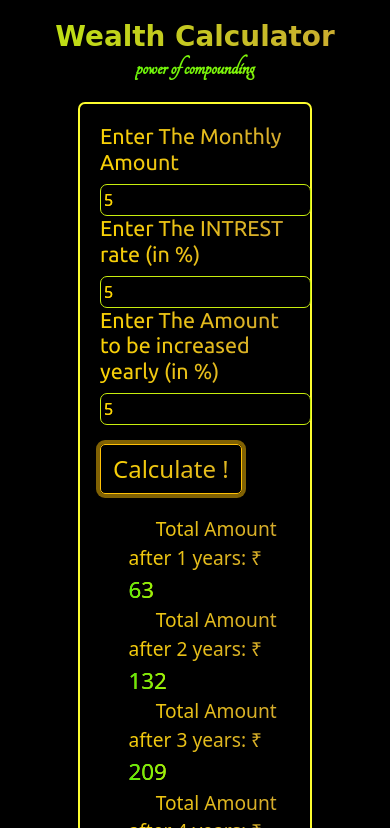
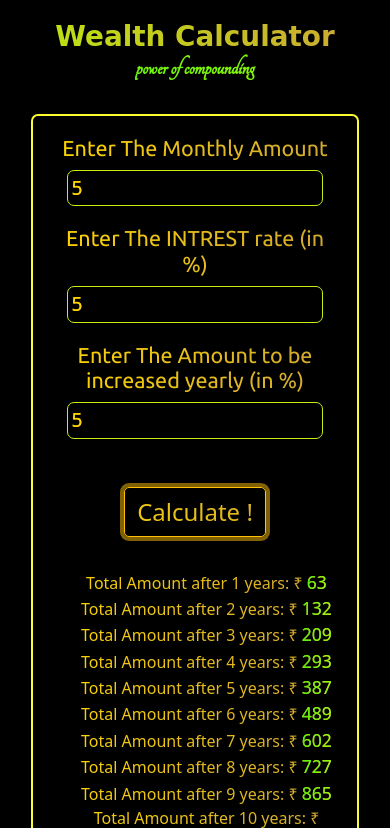
Before and after one commit to naveenchouhan/INTREST_CALCULaTOR, a plain HTML site: page index.html in a window 390 px wide. Both pictures are taken after typing "5", "5", "5" into the empty fields and a click on the button "Calculate !". Shown: the top 828 px of the page. Drawn offline with nearby package versions, Linux system fonts and the light colour scheme; a web font is replaced by a local one.

Commit message:
Update style.css

```diff
--- a/style.css
+++ b/style.css
@@ -106,15 +106,31 @@ a{
 
     .main{
         padding: 20px ;
+        margin: 8%;
+        text-align: center;
     }
-
-
-    .input{
+    #list{
+        margin: 1% auto;
+        font-size: 1rem;
+    }
+    .paisa{
         background: black;
         background-clip: text;
         -webkit-background-clip: text;
         color: transparent;
-        width: 25vh;
+        -webkit-text-fill-color: transparent;
+        background-image: linear-gradient(to right, #53ef0b, #9bf608);
+        font-size: 1.1rem;;
+    }
+
+    .input{
+        font-size: 1.2rem;
+        margin: auto auto 7%;
+        background: black;
+        background-clip: text;
+        -webkit-background-clip: text;
+        color: transparent;
+        width: 90%;
         -webkit-text-fill-color: transparent;
         background-image: linear-gradient(to right, #ffd700, #cda434);
         border-radius: 7px;
```
